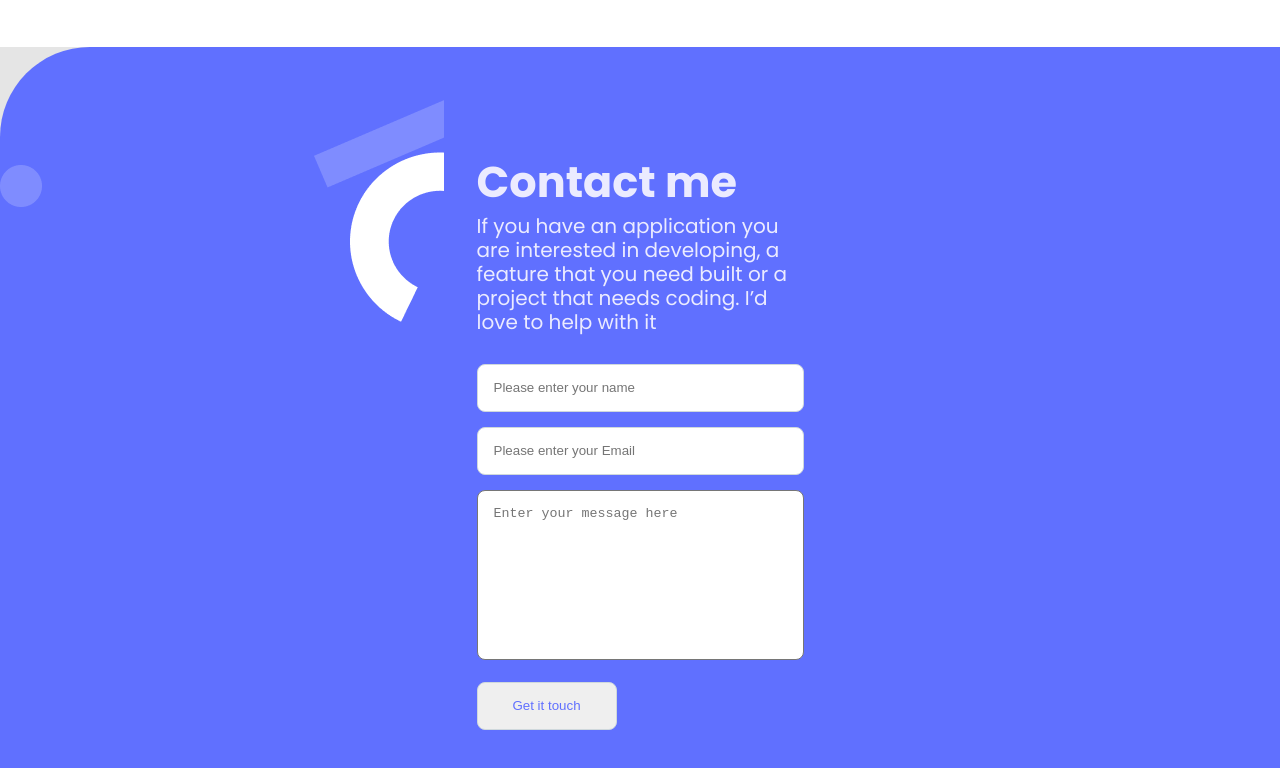
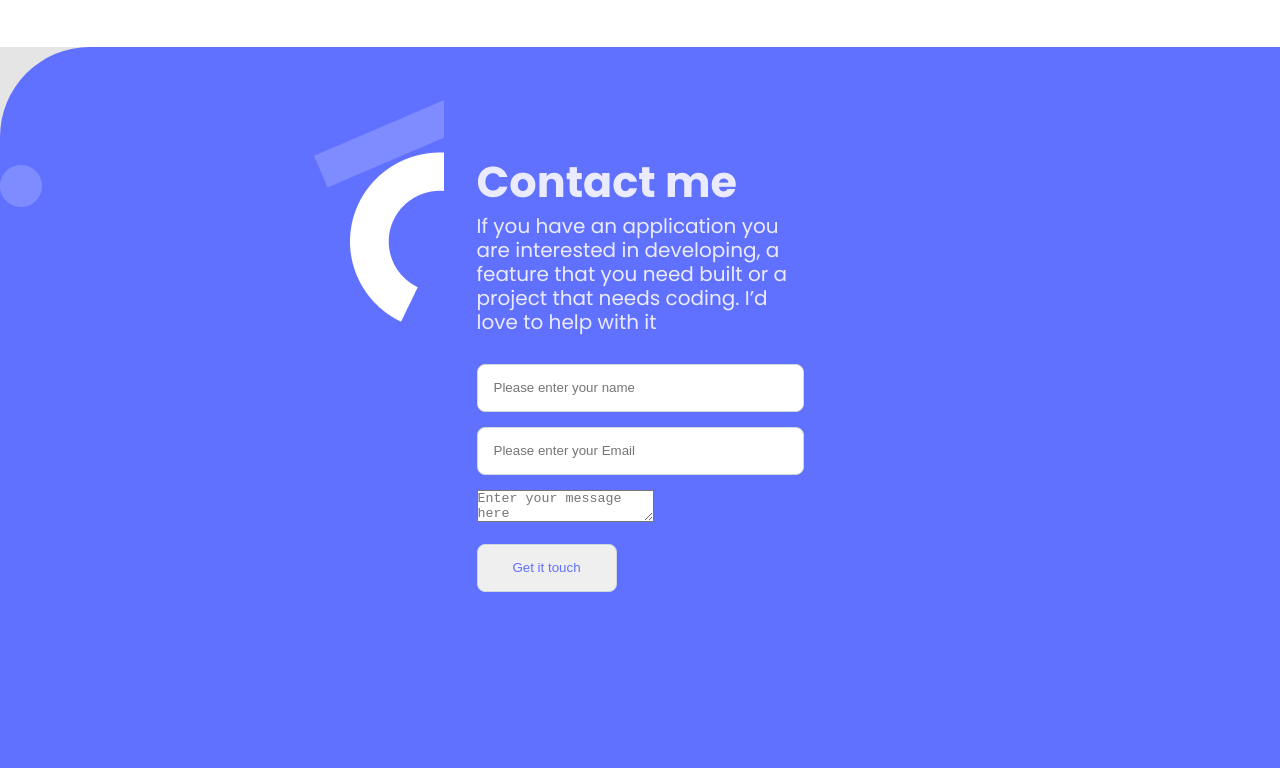
Before and after one commit to elhamatokhi/portfolio-micro, a plain HTML site: page index.html in a window 1280 px wide. Shown: the part 6541-7309 px from the top of the page. Drawn offline with Linux system fonts and the light colour scheme.

Commit message:
removed textarea's css to add changes

```diff
--- a/style.css
+++ b/style.css
@@ -403,16 +403,6 @@ summary:hover .summary-up svg {
   padding:15px 38px 15px 16px;
 }
 
-.input-textarea{
-  height: 170px;
-  width: 327px;
-  left: 0px;
-  top: 0px;
-  border-radius: 8px;
-  padding:15px 38px 15px 16px;
-  resize: none;
-}
-
 .submit-button{
   height: 48px;
   width: 140px;
```
